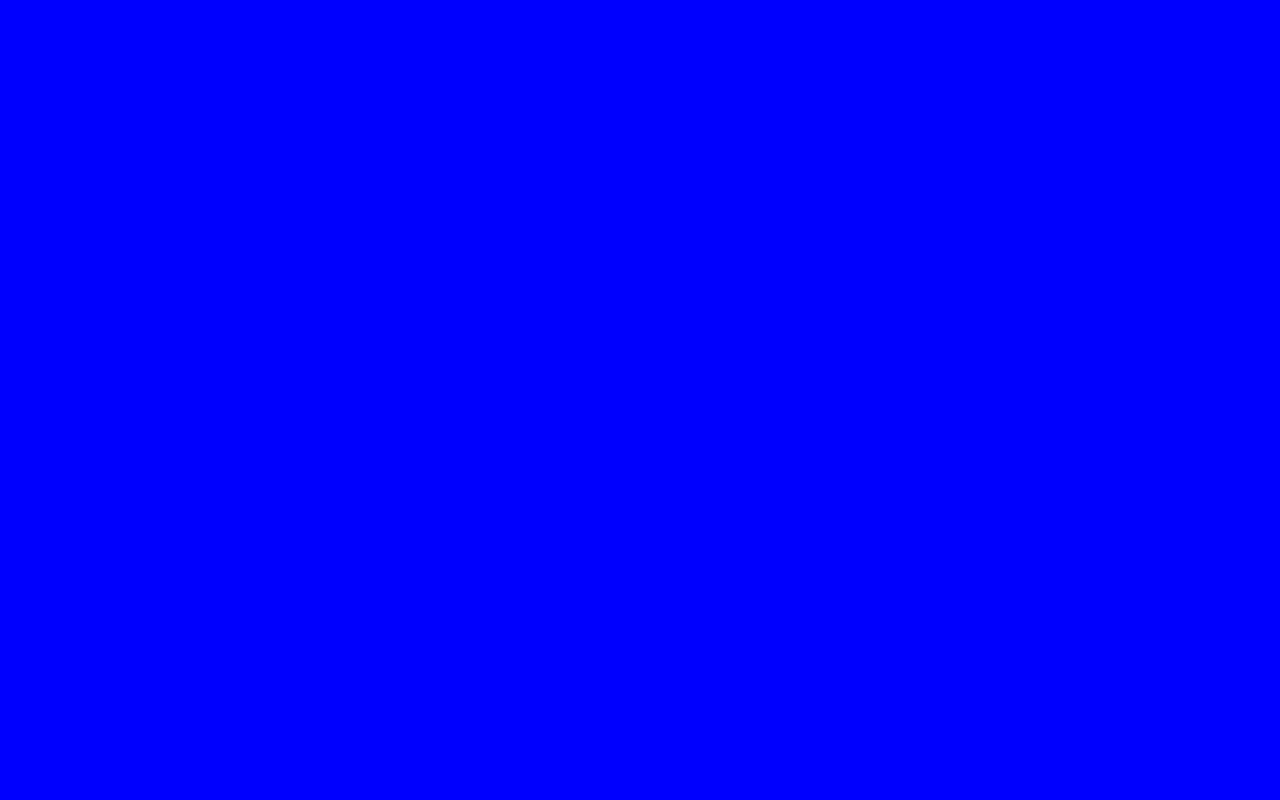
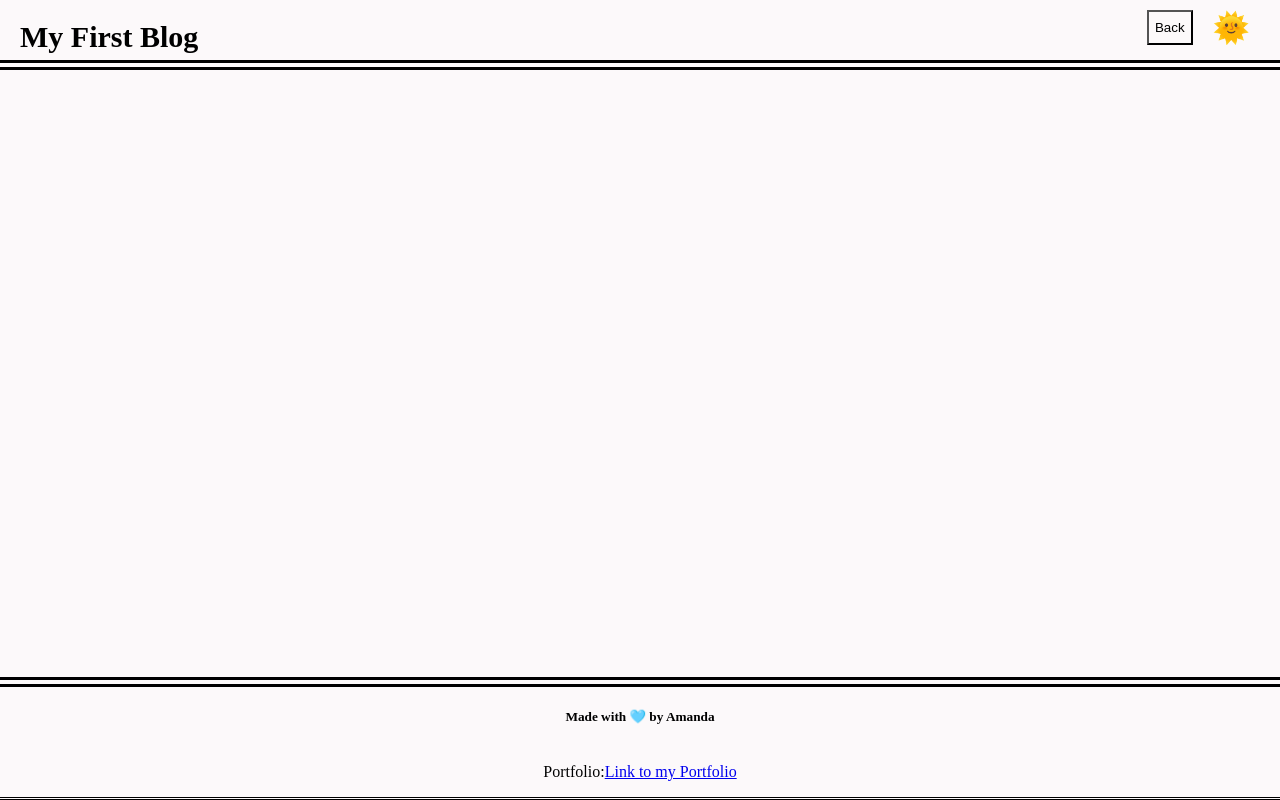
Before and after one commit to mandi7469/Personal-Blog, a plain HTML site: page blog.html in a window 1280 px wide. Drawn offline with Linux system fonts and the light colour scheme.

Commit message:
created blog html page and styled in css

```diff
--- a/assets/css/blog.css
+++ b/assets/css/blog.css
@@ -1,3 +1,75 @@
 * {
-    background-color: blue;
+    background-color: rgb(252, 249, 250);
+  }
+
+html,
+body {
+  height: 100%;
+  margin: 0px;
+  overflow: hidden;
 }
+
+header {
+  display: flex;
+  top: 0px;
+  width: 100%;
+  height: 60px;
+  border-bottom: 10px solid black;
+  border-style: double;
+  border-left: 0px;
+  border-right: 0px;
+  border-top: 0px;
+}
+
+#emoji-back {
+  display: flex;
+  position: absolute;
+  right: 20px;
+  align-self: flex-start;
+  font-size: 30px;
+  padding: 10px;
+  float: right;
+}
+
+#emoji {
+  margin-left: 20px;
+}
+
+/* button {
+  display: flex;
+  justify-content: flex-end;
+
+} */
+
+#first-blog {
+  display: flex;
+  justify-content: flex-start;
+  align-content: center;
+  font-size: 30px;
+  padding-left: 20px;
+}
+
+section {
+  display: flex;
+
+}
+
+footer {
+  display: grid;
+  place-items: center;
+  position: sticky;
+  border-top: 10px solid black;
+  border-style: double;
+  border-left: 0px;
+  border-right: 0px;
+  position: absolute;
+  bottom: 0;
+  width: 100%;
+
+}
+
+#footer-text {
+  display: flex;
+  flex-direction: column;
+  align-items: center;
+}
--- a/assets/css/form.css
+++ b/assets/css/form.css
@@ -26,6 +26,13 @@ header {
   border-top: 0px;
 }
 
+#emoji {
+  display: flex;
+  justify-content: flex-end;
+  font-size: 30px;
+  padding: 10px;
+}
+
 /* Styles for my left aside */
 #left-aside {
   flex: 1;
@@ -42,8 +49,10 @@ header {
   width: 20vi;
   height: 20vi;
   border-radius: 50%;
-  background-image: linear-gradient(rgb(0, 255, 255) 0%, rgb(0, 200, 255) 100%);
+  background-image: linear-gradient(rgb(0, 255, 255) 0%,  rgb(29, 78, 213) 100%);
 }
+
+
 
 #first-blog {
   color: white;
@@ -75,6 +84,9 @@ header {
 
 #blog-header {
   padding-bottom: 10px;
+  color:  rgb(29, 78, 213);
+  font-size: 50px;
+  text-shadow: 2px 2px 5px rgba(0, 0, 0, 0.3);
 }
 
 .circle-container {
--- a/blog.html
+++ b/blog.html
@@ -1,16 +1,35 @@
 <!DOCTYPE html>
 <html lang="en">
-<head>
-    <meta charset="UTF-8">
-    <meta name="viewport" content="width=device-width, initial-scale=1.0">
-    <link rel="stylesheet" href="./assets/css/style.css">
-    <link rel="stylesheet" href="./assets/css/blog.css">
+  <head>
+    <meta charset="UTF-8" />
+    <meta name="viewport" content="width=device-width, initial-scale=1.0" />
+    <link rel="stylesheet" href="./assets/css/style.css" />
+    <link rel="stylesheet" href="./assets/css/blog.css" />
     <title>Blog</title>
-</head>
-<body>
+  </head>
+  <body>
+    <header>
+      <h1 id="first-blog">My First Blog</h1>
+      <div id="emoji-back">
+        <button>Back</button>
+        <div id="emoji">🌞</div>
+      </div>
+    </header>
 
+    <section></section>
+
+    <footer>
+      <div id="footer-text">
+        <h5>Made with 🩵 by Amanda</h5>
+        <p>
+          Portfolio:<a href="https://mandi7469.github.io/Portfolio/"
+            >Link to my Portfolio</a
+          >
+        </p>
+      </div>
+    </footer>
 
     <script defer src="./assets/js/logic.js"></script>
     <script defer src="./assets/js/blog.js"></script>
-</body>
+  </body>
 </html>
```
Also changed, not shown: index.html (+3 -1 lines), 2 other files.
